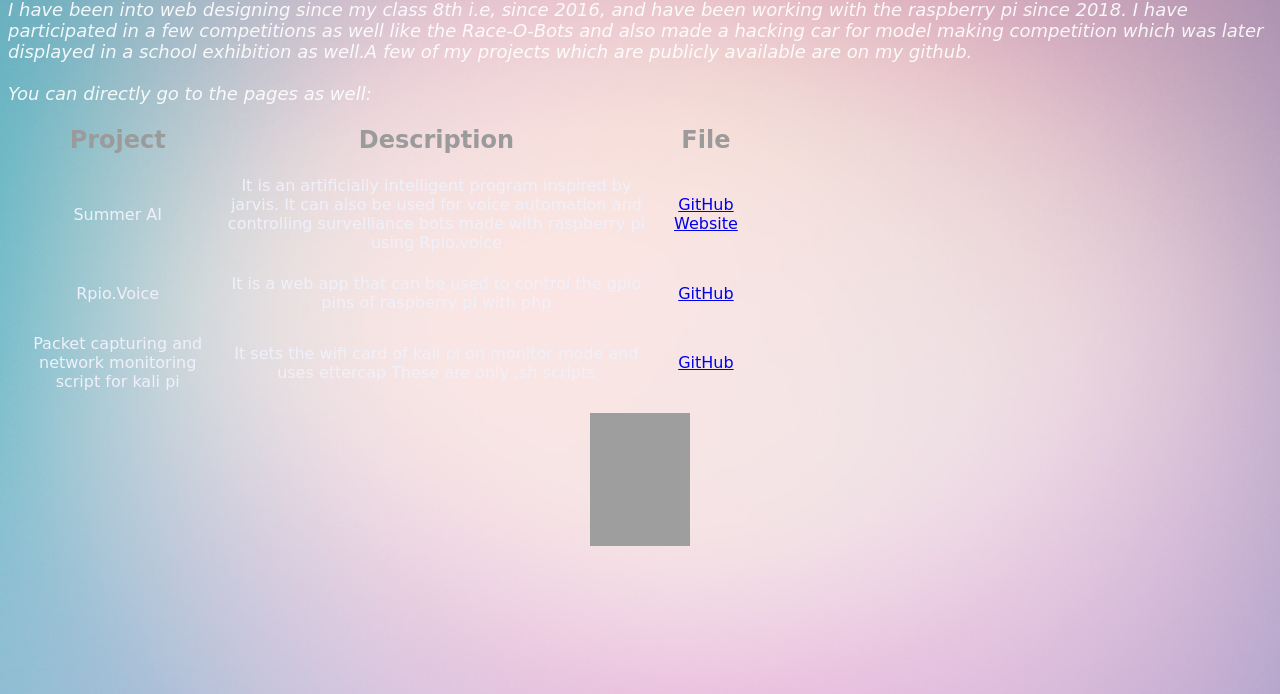
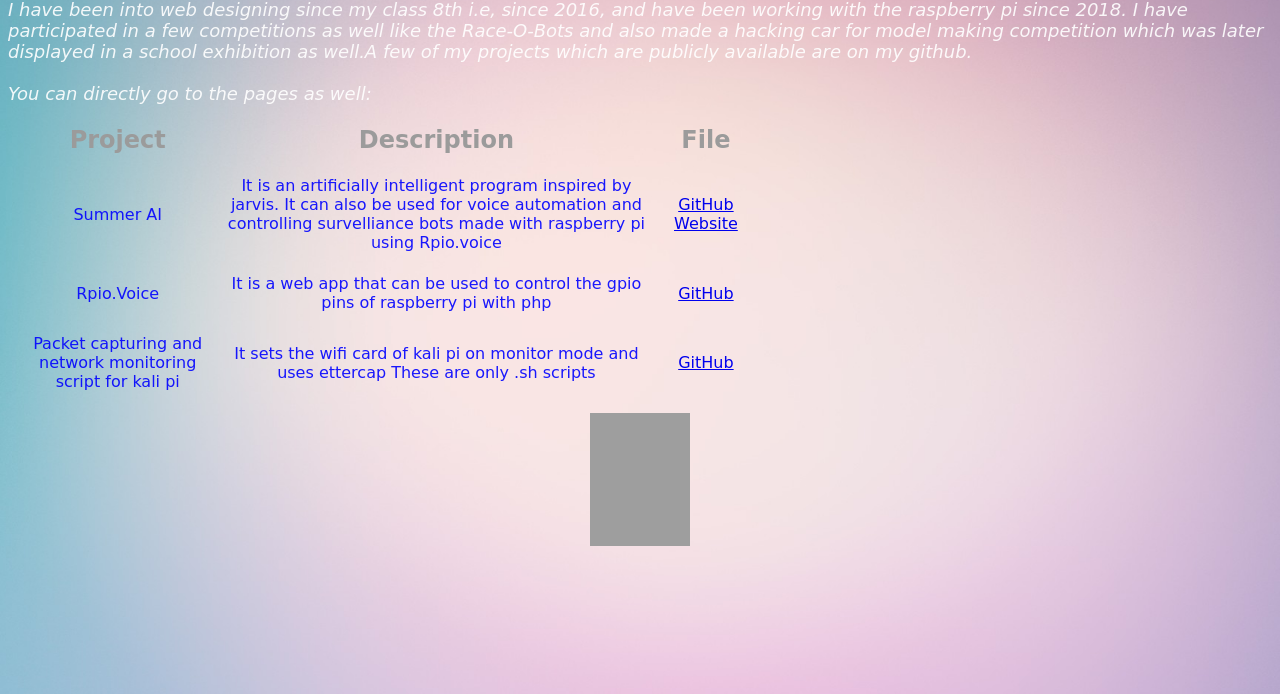
Before and after one commit to toshith-developer/toshith-developer.github.io, a plain HTML site: page lil_screen.html in a window 1280 px wide. Shown: the part 106-800 px from the top of the page. Drawn offline with Linux system fonts and the light colour scheme; grey boxes are pictures that could not be loaded; files whose address does not match are found by name.

Commit message:
Update andro.css

```diff
--- a/andro.css
+++ b/andro.css
@@ -12,9 +12,9 @@ div{
     font-size: large;
 }
 
-td, a{
+td{
     text-align: center;
-    color:rgba(255,250,250.0.9);
+    color:rgba(0,0,255,0.9);
 }
 a.col{
     color: rgba(200,140,140,0.9);
```
